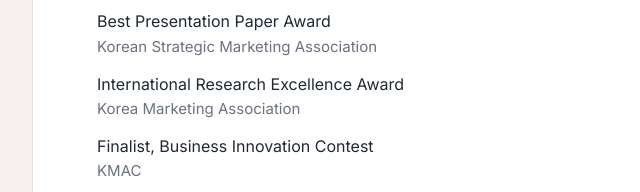
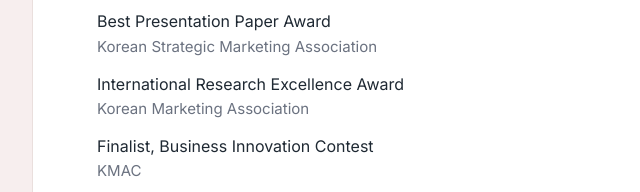
Before and after one commit to sylee9834/sylee9834.github.io, a plain HTML site: page index.html in a window 1280 px wide. Shown: the part 3769-3961 px from the top of the page, 287-927 px from the left. Drawn offline with nearby package versions, Linux system fonts and the light colour scheme.

Commit message:
Correct institution name in CV section

```diff
--- a/index.html
+++ b/index.html
@@ -800,7 +800,7 @@
       <span>International Research Excellence Award</span>
       <span class="cv-date">Nov 2024</span>
     </div>
-    <p class="cv-institution">Korea Marketing Association</p>
+    <p class="cv-institution">Korean Marketing Association</p>
   </div>
 
   <div class="cv-item">
```
